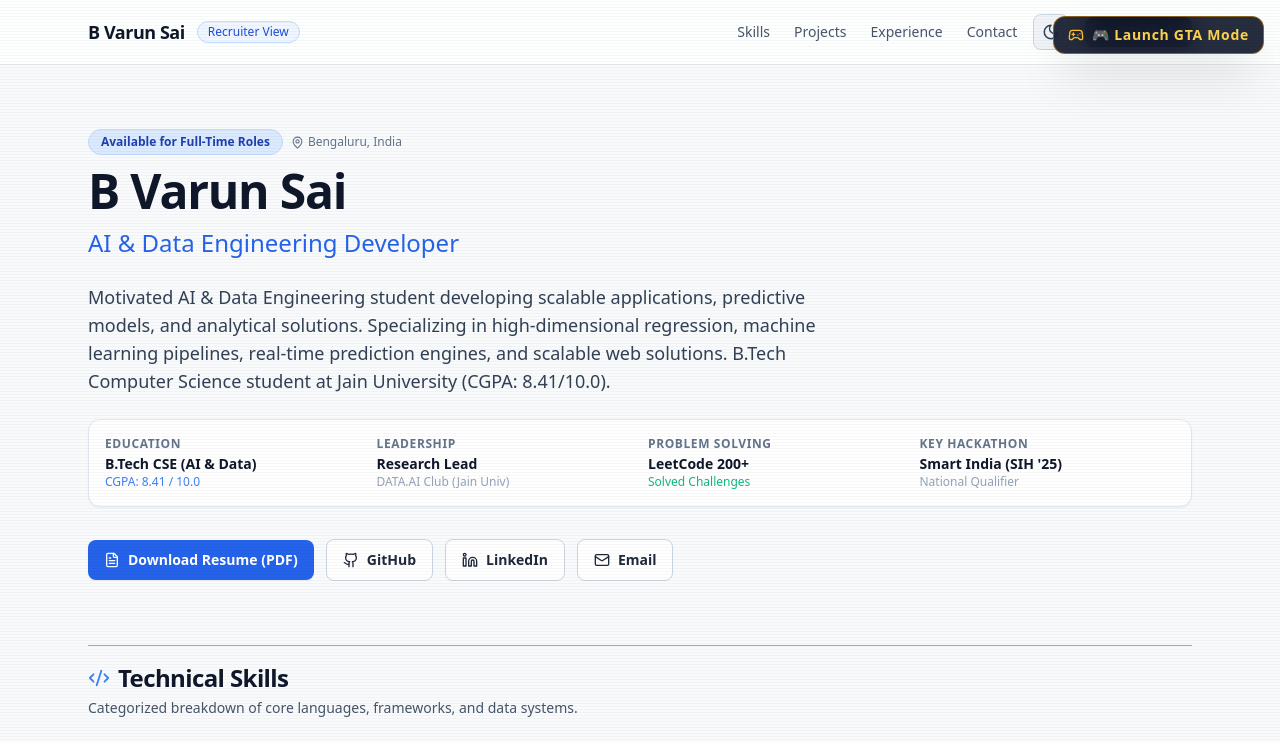
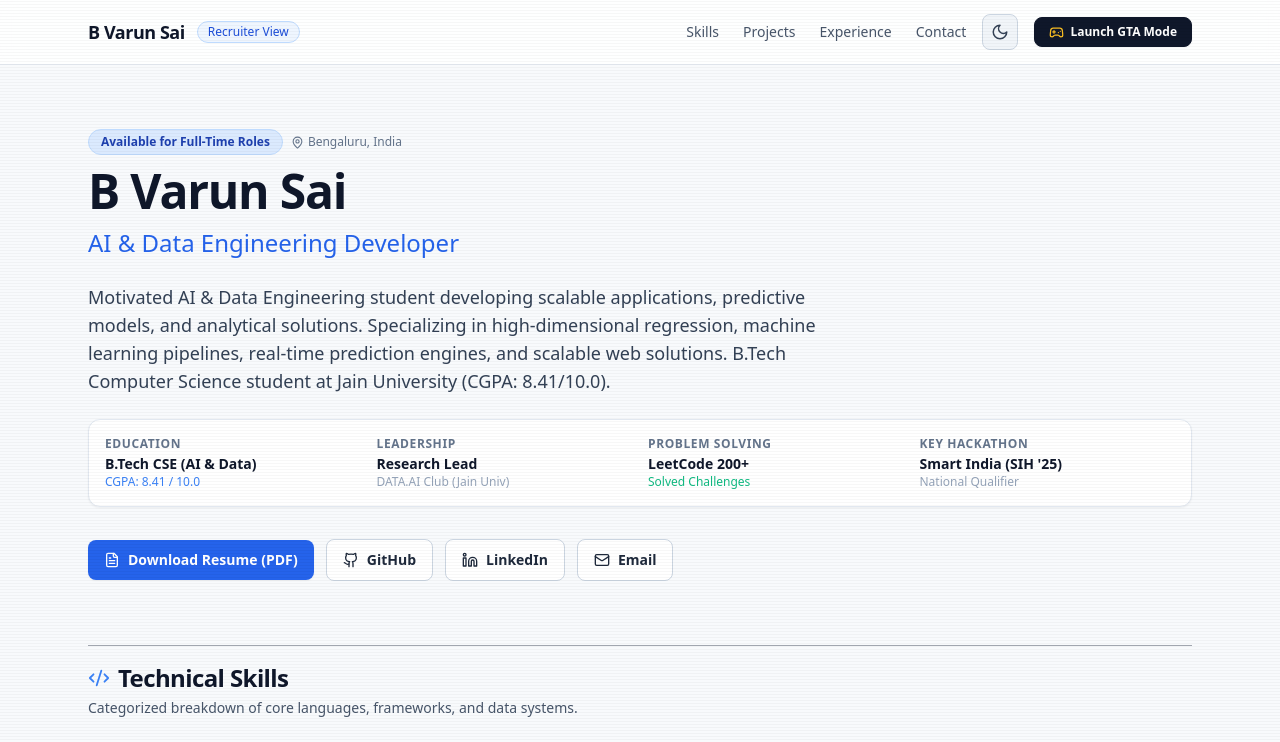
Before and after one commit to varunsai20-a11y/varuns-portfolio, a Next.js app: page / in a window 1280 px wide. Shown: the top 742 px of the page. Built offline with nearby package versions, Linux system fonts and the light colour scheme; a web font is replaced by a local one.

Commit message:
fix: remove duplicate GTA launch button in header navigation

```diff
--- a/src/app/page.tsx
+++ b/src/app/page.tsx
@@ -179,8 +179,8 @@ export default function Home() {
 
   return (
     <div className="relative min-h-screen w-full">
-      {/* ─── Persistent Floating Mode Switcher Button ─── */}
-      {!isRecruiterMode ? (
+      {/* ─── Persistent Floating Mode Switcher Button (Only shown in GTA mode to switch to Recruiter view) ─── */}
+      {!isRecruiterMode && (
         <button
           onClick={() => handleToggleMode(true)}
           aria-label="Switch to Recruiter View"
@@ -188,15 +188,6 @@ export default function Home() {
         >
           <FileText size={14} className="text-gta-yellow" />
           <span className="tracking-wider">📄 Recruiter / Clean View</span>
-        </button>
-      ) : (
-        <button
-          onClick={() => handleToggleMode(false)}
-          aria-label="Launch GTA Interactive Mode"
-          className="fixed top-4 right-4 z-50 flex items-center gap-2 px-3.5 py-2 rounded-xl bg-slate-900/90 hover:bg-slate-900 backdrop-blur-md border border-amber-500/50 text-amber-300 font-sans text-xs sm:text-sm font-semibold shadow-2xl transition-all duration-300 hover:scale-105 hover:border-amber-400 active:scale-95 cursor-pointer"
-        >
-          <Gamepad2 size={16} className="text-amber-400" />
-          <span className="tracking-wider">🎮 Launch GTA Mode</span>
         </button>
       )}
 
--- a/src/components/recruiter/RecruiterView.tsx
+++ b/src/components/recruiter/RecruiterView.tsx
@@ -156,17 +156,17 @@ export default function RecruiterView({ onSwitchToGTA }: RecruiterViewProps) {
               {isDark ? <Sun size={18} /> : <Moon size={18} />}
             </button>
 
-            {/* Mode Handoff Button to GTA */}
+            {/* Single Mode Handoff Button to GTA */}
             <button
               onClick={onSwitchToGTA}
-              className={`flex items-center gap-1.5 text-xs font-semibold px-3 py-1.5 rounded-lg border transition-all shadow-sm ${
+              className={`flex items-center gap-1.5 text-xs font-semibold px-3.5 py-1.5 rounded-lg border transition-all shadow-sm cursor-pointer hover:scale-105 ${
                 isDark
-                  ? "bg-slate-900 border-amber-500/40 text-amber-300 hover:bg-amber-500/10 hover:border-amber-400"
+                  ? "bg-slate-900 border-amber-500/50 text-amber-300 hover:bg-amber-500/10 hover:border-amber-400"
                   : "bg-slate-900 border-slate-900 text-white hover:bg-slate-800"
               }`}
             >
               <Gamepad2 size={15} className="text-amber-400" />
-              <span>GTA Mode</span>
+              <span>Launch GTA Mode</span>
             </button>
           </nav>
         </div>
```
